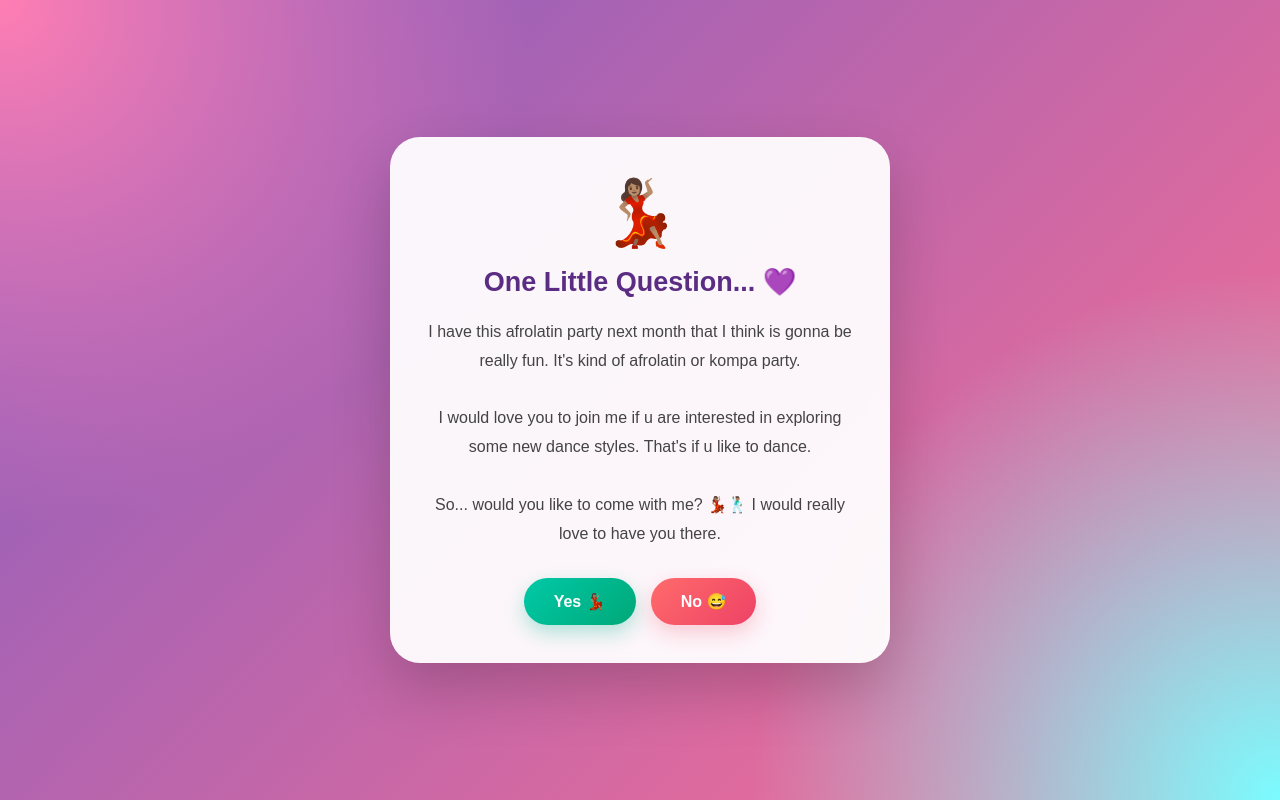
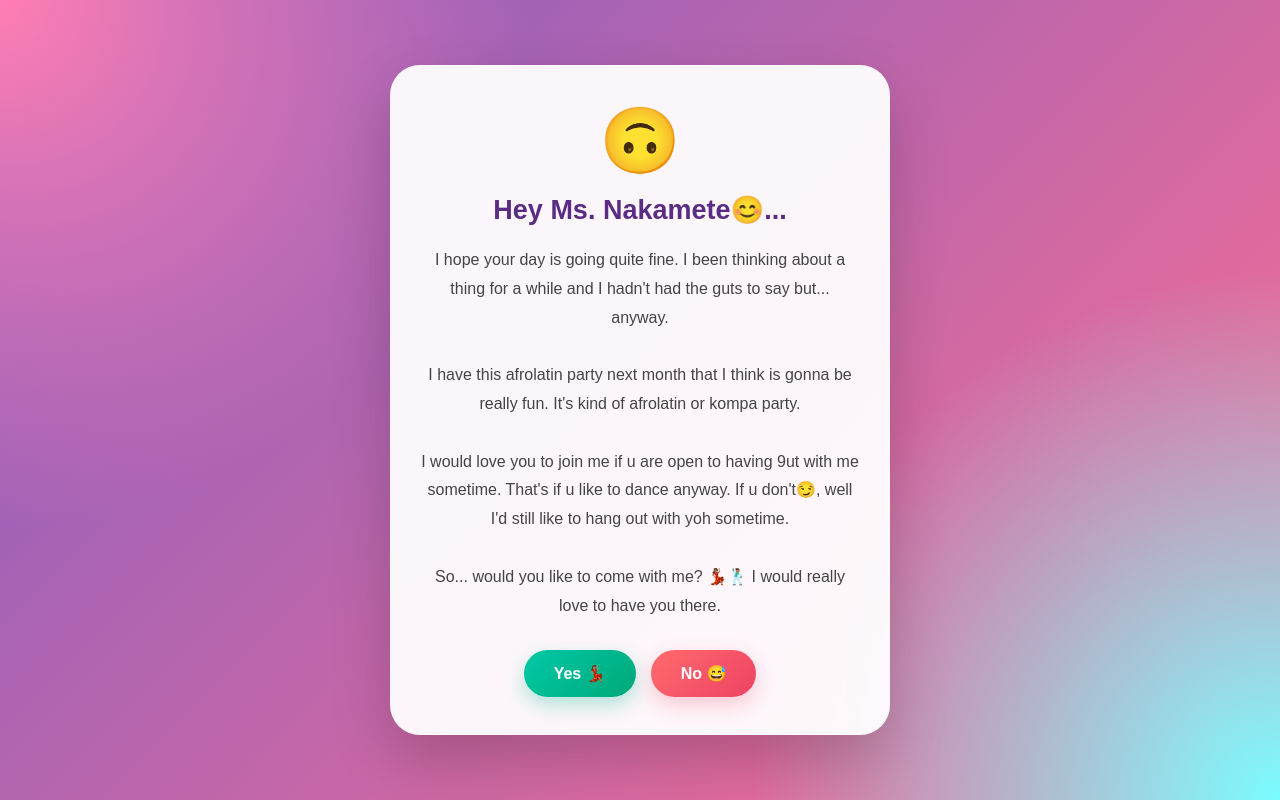
Before and after one commit to Nellyojay/my-profile, a website: page index.html in a window 1280 px wide. Drawn offline with Linux system fonts and the light colour scheme.

Commit message:
Update index.html
change content text

```diff
--- a/index.html
+++ b/index.html
@@ -117,18 +117,21 @@ button:active{
 
 <div class="card" id="card">
 
-  <div class="emoji">💃🏽</div>
+  <div class="emoji">🙃</div>
 
-  <h1>One Little Question... 💜</h1>
+  <h1>Hey Ms. Nakamete😊...</h1>
 
   <p class="message">
+ I hope your day is going quite fine. I been thinking about a thing for a while and I hadn't had the guts to say but... anyway.
+
+    <br><br>
+
     I have this afrolatin party next month that I think is gonna be
     really fun. It's kind of afrolatin or kompa party.
 
     <br><br>
 
-    I would love you to join me if u are interested in exploring
-    some new dance styles. That's if u like to dance.
+    I would love you to join me if u are open to having 9ut with me sometime. That's if u like to dance anyway. If u don't😏, well I'd still like to hang out with yoh sometime.
 
     <br><br>
 
@@ -150,8 +153,7 @@ function answerYes() {
     <div class="emoji">😊</div>
 
     <div class="phone">
-      Yaaayyyy😊<br>
-      0786911950
+      Yaaayyyy😊 0786911950
     </div>
 
     <p class="plans">
@@ -168,7 +170,7 @@ function answerNo() {
   const card = document.getElementById("card");
 
   card.innerHTML = `
-    <div class="emoji">eh mama nawe try again😞</div>
+    <div class="emoji phone">eh madman nawe Nakamate😭😭. Anyway kale, I respect your decision, I really wish u could just try to consider😭😞</div>
   `;
 
   card.classList.remove("celebrate");
```
